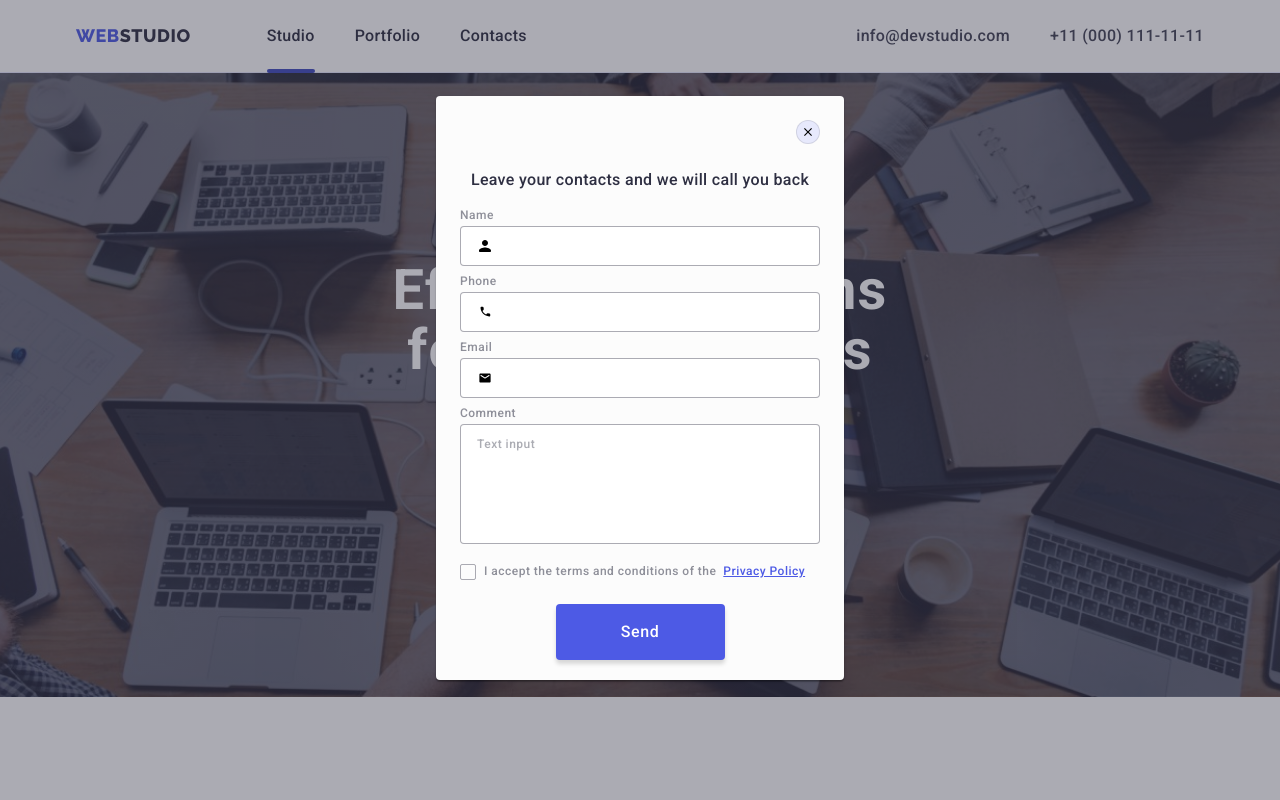
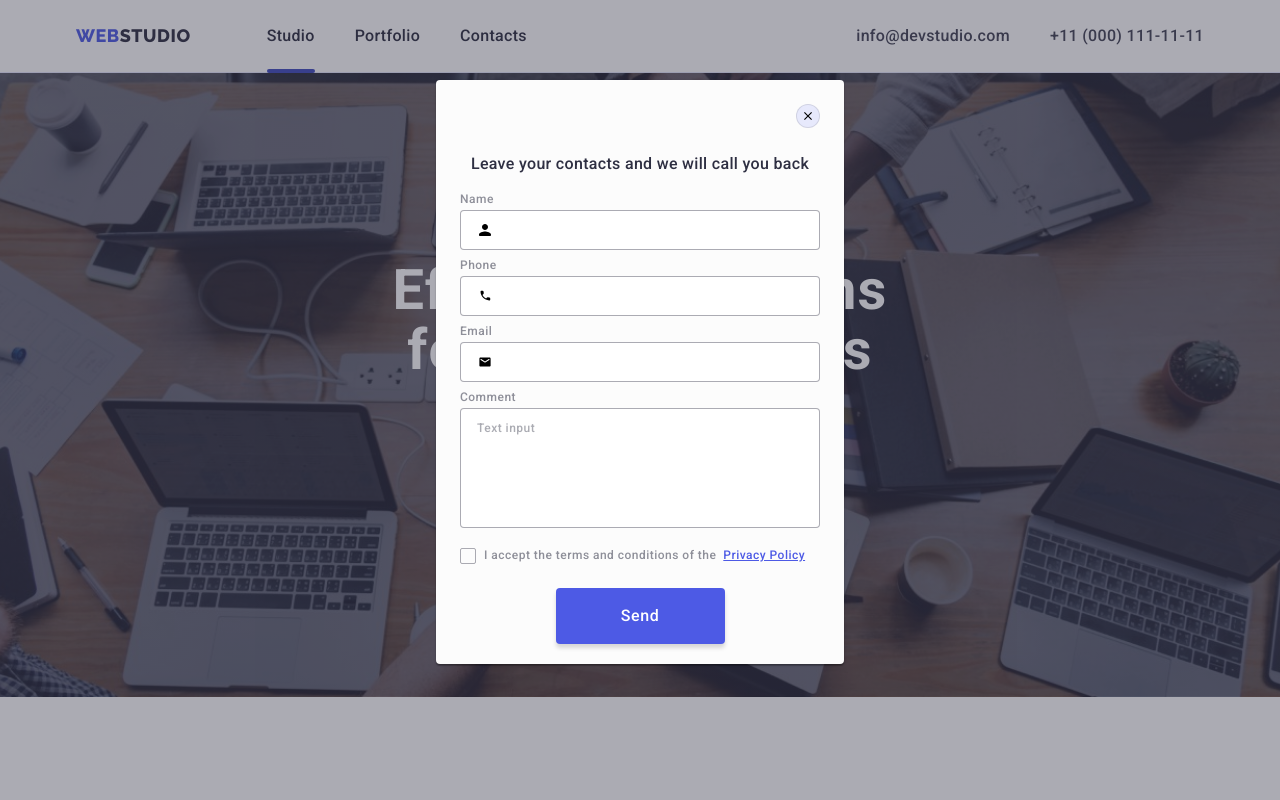
Before and after one commit to Volosatyy-pupok/goit-markup-hw-07, a plain HTML site: page index.html in a window 1280 px wide. Both pictures are taken after a click on the button "Order Service". Shown: the top 800 px of the page. Drawn offline with nearby package versions, Linux system fonts and the light colour scheme.

Commit message:
Update styles.css

```diff
--- a/css/styles.css
+++ b/css/styles.css
@@ -1118,6 +1118,12 @@ img {
   }
 }
 
+@media only screen and (min-width: 1158px) {
+  .modal {
+    top: 80px;
+  }
+}
+
 /* Modal Form */
 
 .modal-form-title {
```
